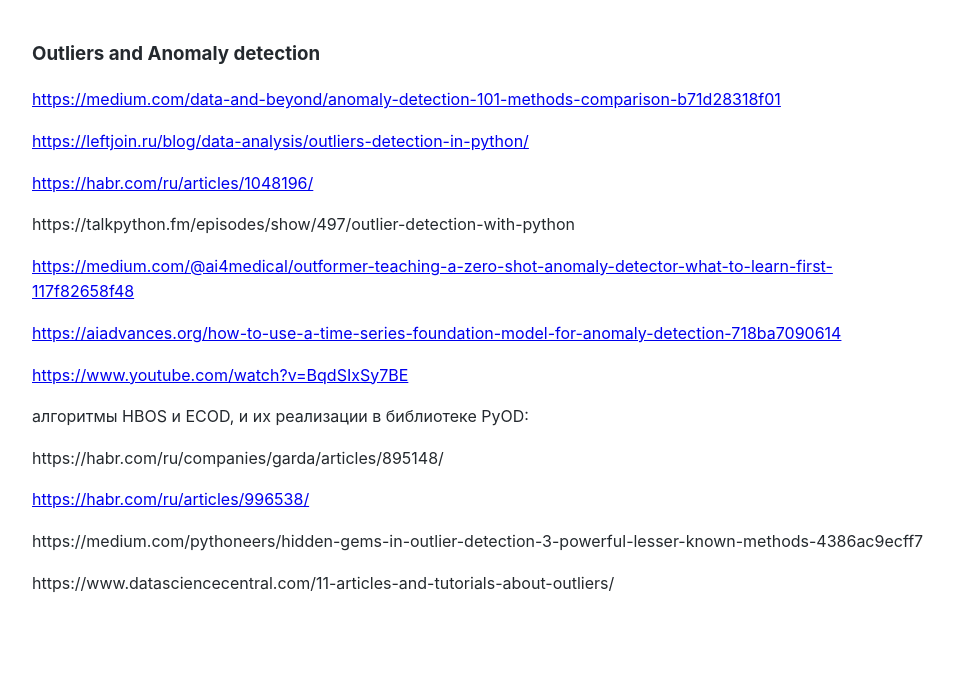
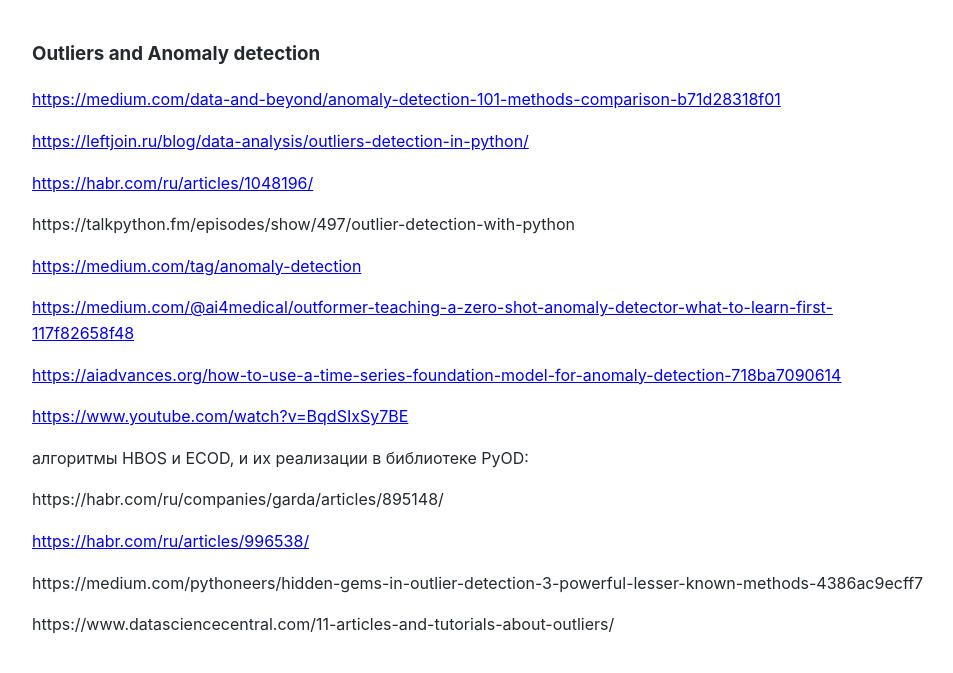
Before and after one commit to Michael-Lubinsky/michael-lubinsky.github.com, a Jekyll site: the page built from ml/anomaly.md, in a window 1280 px wide. Shown: the top 673 px of the page, without its empty margins (158-1111 px from the left). Built offline with Jekyll 4.4.1, drawn with Linux system fonts in a browser that asks for light colours; our own code applies the rules of GitHub Pages for plain Markdown files.

Commit message:
Add additional resources for anomaly detection

```diff
--- a/ml/anomaly.md
+++ b/ml/anomaly.md
@@ -7,6 +7,8 @@
 <https://habr.com/ru/articles/1048196/>
 
 https://talkpython.fm/episodes/show/497/outlier-detection-with-python
+
+<https://medium.com/tag/anomaly-detection>
 
 <https://medium.com/@ai4medical/outformer-teaching-a-zero-shot-anomaly-detector-what-to-learn-first-117f82658f48>
 
```
